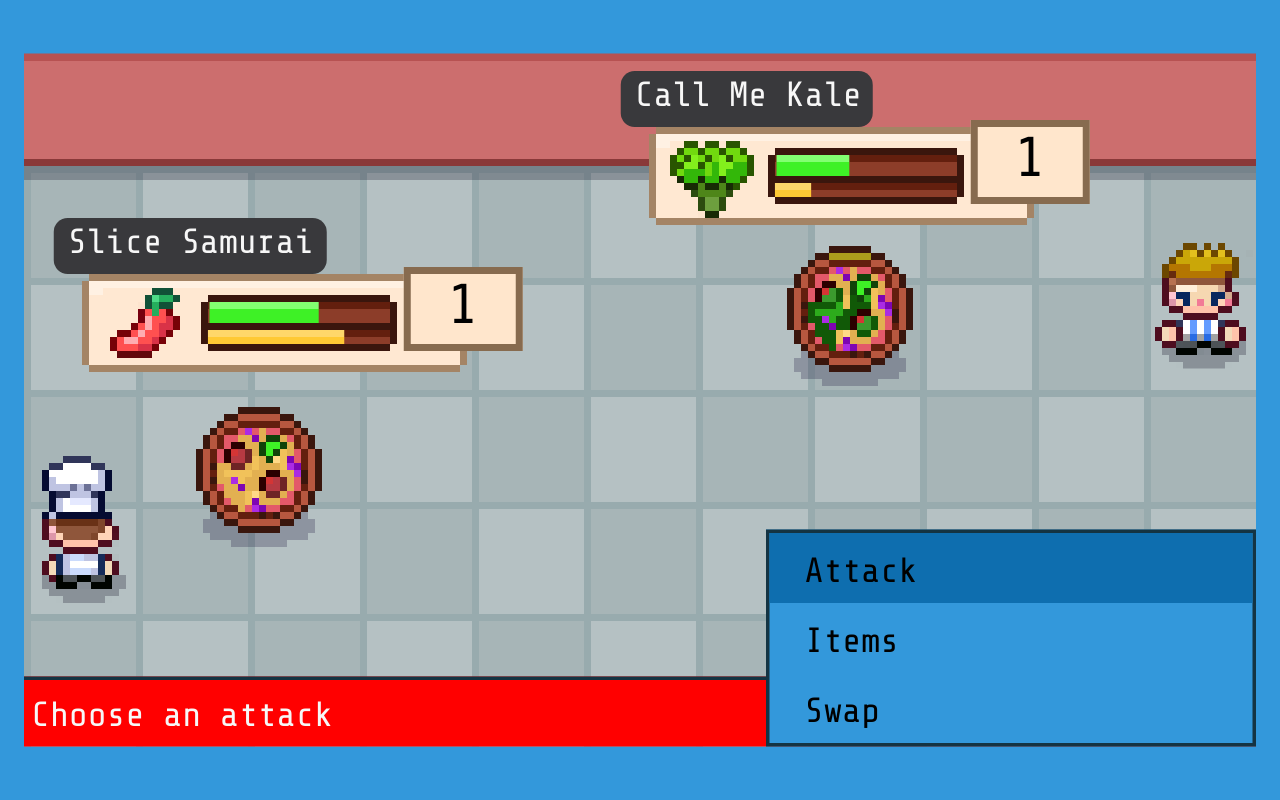
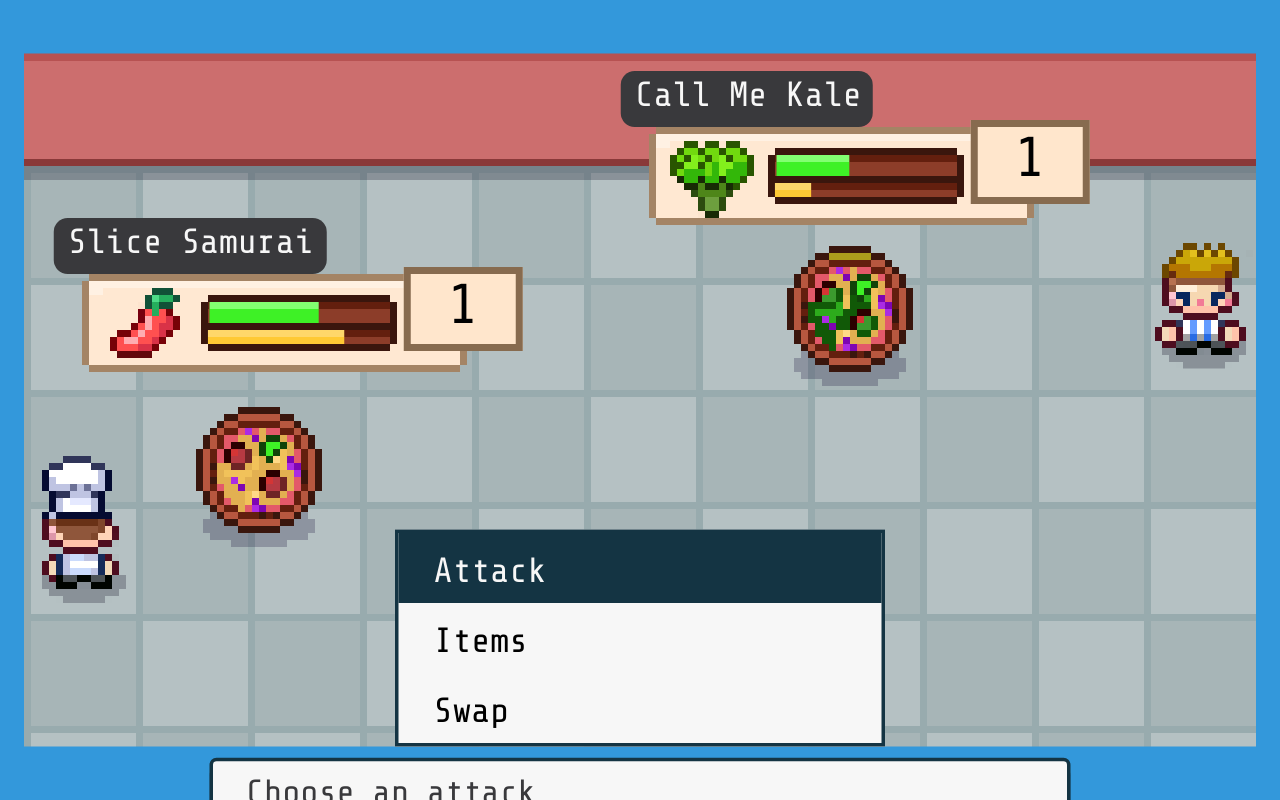
Before and after one commit to AlkarimJ1997/PizzaLegends, a React (Vite) app: page / in a window 1280 px wide. Built offline with nearby package versions, Linux system fonts and the light colour scheme.

Commit message:
Fixed styling

```diff
--- a/src/classes/KeyboardMenu.ts
+++ b/src/classes/KeyboardMenu.ts
@@ -1,6 +1,6 @@
+import { KeyPressListener } from './KeyPressListener';
+import { getElement, getElements } from '../utils/utils';
 import '../styles/KeyboardMenu.css';
-import { getElement, getElements } from '../utils/utils';
-import { KeyPressListener } from './KeyPressListener';
 
 type Page = {
 	label: string;
--- a/src/styles/KeyboardMenu.css
+++ b/src/styles/KeyboardMenu.css
@@ -1,6 +1,6 @@
 .keyboard-menu {
 	position: absolute;
-	background-color: var(--clr-primary);
+	background-color: var(--clr-light);
 	border: 1px solid var(--clr-border);
 }
 
@@ -10,7 +10,7 @@
 	width: 100%;
 	height: 20px;
 	background: none;
-	padding-left: 1em;
+	padding-inline-start: 1em;
 	font-size: 10px;
 	text-align: left;
 	-webkit-appearance: none;
@@ -20,7 +20,8 @@
 }
 
 .keyboard-menu button:focus {
-	background-color: var(--clr-secondary);
+	background-color: var(--clr-border);
+	color: var(--clr-light);
 	outline: 0;
 }
 
@@ -35,20 +36,26 @@
 
 /* Description Box */
 .description {
+	--maxWidth: 70%;
+
 	position: absolute;
 	inset: auto 0 0 0;
-	background-color: red;
-	padding: 2px;
-	color: var(--clr-light);
-	border-top: 1px solid var(--clr-border);
-}
-
-.description p {
-	font-size: 10px;
+	width: var(--maxWidth);
+	background-color: var(--clr-light);
+	margin-inline: auto;
+	padding: 0.2em 1em;
+	font-size: 0.6rem;
+	color: var(--clr-dark);
+	border: 1px solid var(--clr-border);
+	border-radius: 0.125rem;
+	box-shadow: 0 3px 0 0 rgba(0, 0, 0, 0.3);
+	transform: translateY(115%);
+	user-select: none;
 }
 
 /* Battle Specific Positioning */
 .battle .keyboard-menu {
-	inset: auto 0 0 auto;
+	inset: auto auto 0 50%;
 	width: 140px;
+	transform: translateX(-50%);
 }
```
